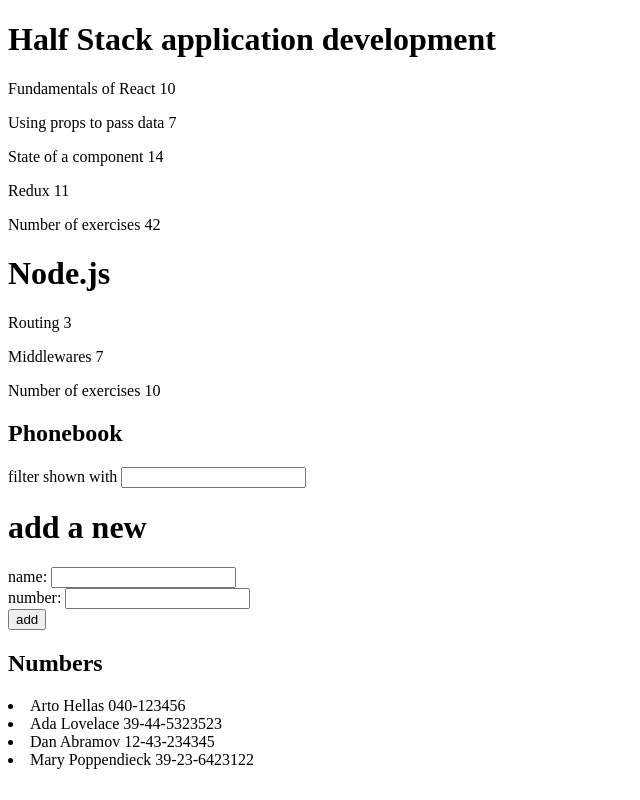
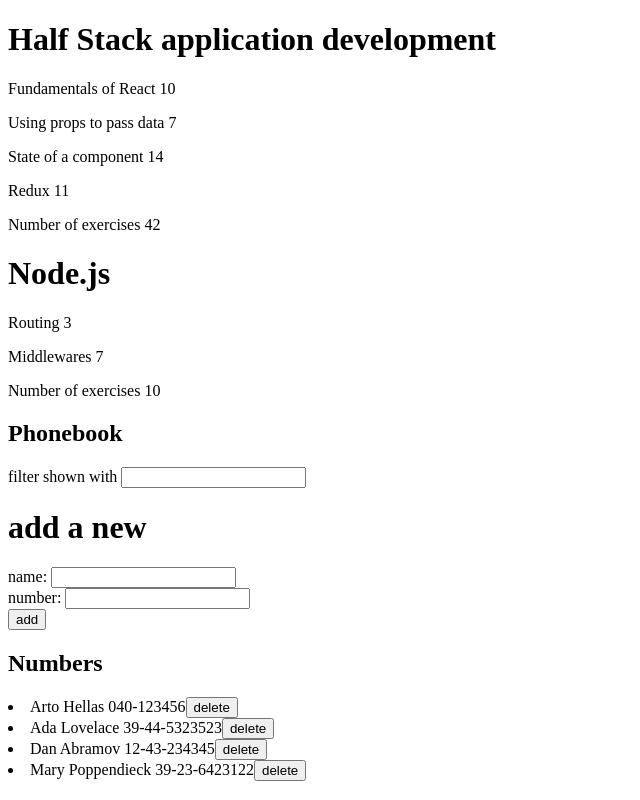
Before and after one commit to s1cklik3/full-stack-open, a React (Vite) app: page / in a window 1280 px wide. Shown: the whole page, without its empty margins (0-640 px from the left). Built offline with nearby package versions, Linux system fonts and the light colour scheme; data requests are answered from the project's data file.

Commit message:
F added delete person

```diff
--- a/src/modules/PhoneBook/Persons.tsx
+++ b/src/modules/PhoneBook/Persons.tsx
@@ -1,14 +1,41 @@
-import { ReactElement } from "react";
+import { Dispatch, ReactElement, SetStateAction, useState } from "react";
 
 import { IPerson } from "./index";
+import PersonService from "@services/person.service";
 
-const Person = ({ persons }: { persons: IPerson[] | undefined }): ReactElement => {
+const Person = ({
+  persons,
+  setPersons,
+}: {
+  persons: IPerson[];
+  setPersons: Dispatch<SetStateAction<IPerson[]>>;
+}): ReactElement => {
+  const [error, setError] = useState(null);
+  const handleDeletePerson = (person: IPerson): void => {
+    if (window.confirm(`Delete ${person.name} ?`)) {
+      PersonService.deletePerson(person.id)
+        .then(() => {
+          setPersons([
+            ...persons.filter(
+              (deletedPerson: IPerson) => deletedPerson.id !== person.id,
+            ),
+          ]);
+        })
+        .catch((error) => {
+          setError(error);
+        });
+    }
+  };
+
+  if (error) return <></>;
+
   return (
     <>
       <h2>Numbers</h2>
-      {persons?.map((person) => (
+      {persons?.map((person: IPerson) => (
         <li key={person.id}>
           {person.name} {person.number}
+          <button onClick={() => handleDeletePerson(person)}>delete</button>
         </li>
       ))}
     </>
```
